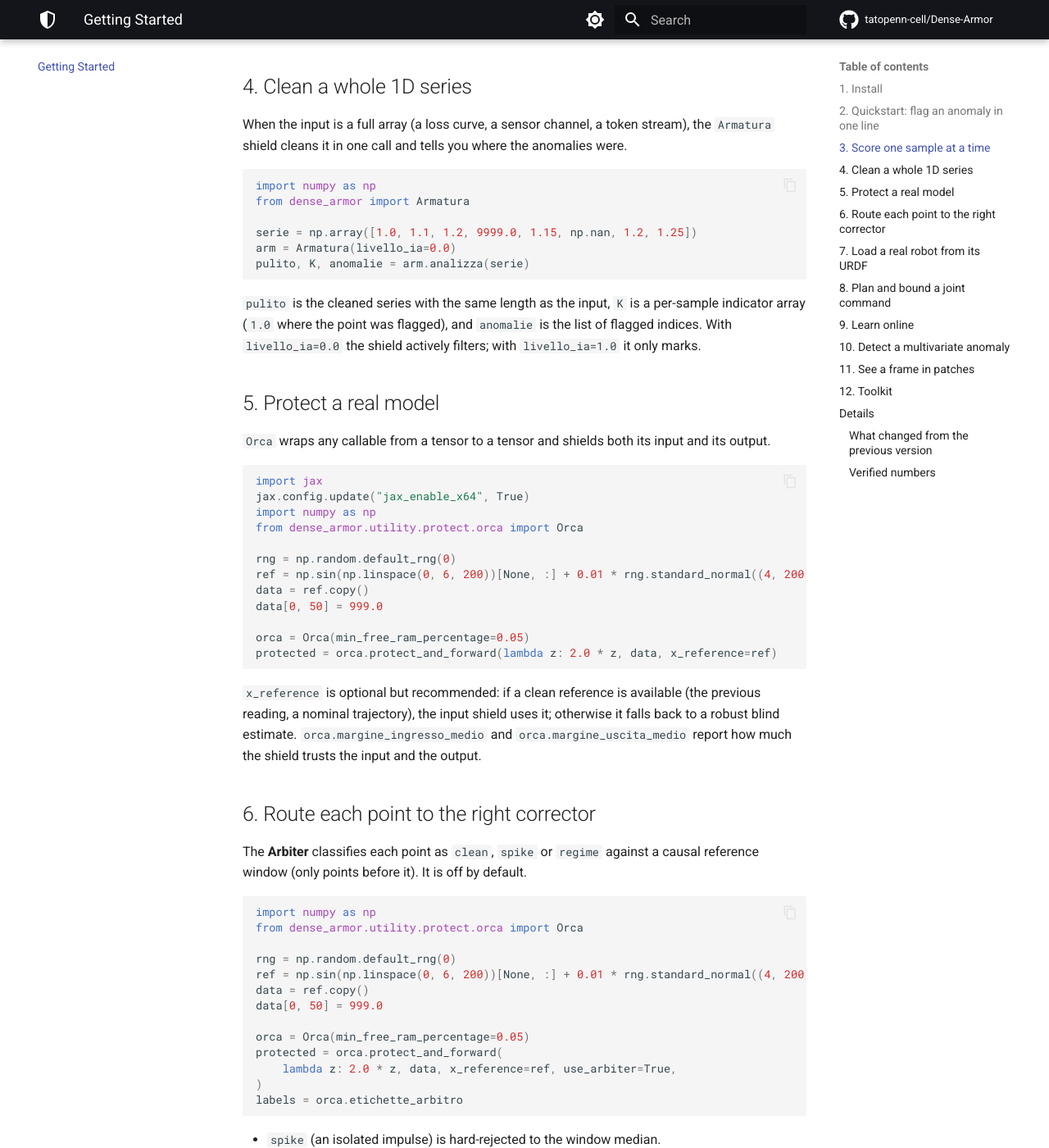
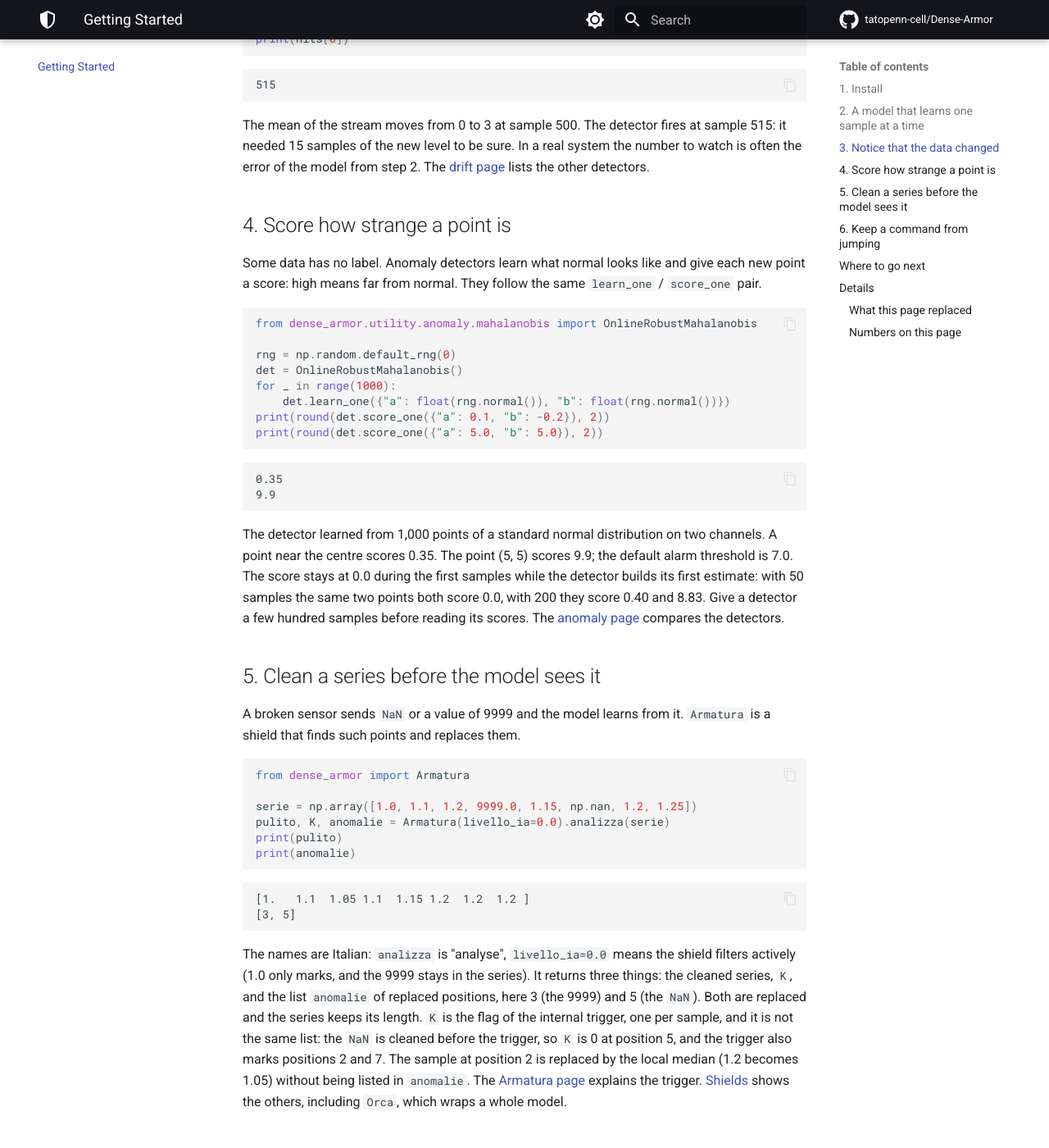
Before and after one commit to tatopenn-cell/Dense-Armor, an MkDocs documentation site: the page built from docs/getting-started.md, in a window 1280 px wide and 1400 px high, scrolled down 1469 px. Shown: the whole window at 82% size. Built offline with MkDocs 1.6.1 and Material for MkDocs 9.7.7, drawn with Linux system fonts in a browser that asks for light colours; comment, search, counter and statistics services are not loaded; some of the changed text lies outside the part shown.

Commit message:
Getting started: new page that follows one online-learning thread, outputs from real runs

````diff
--- a/docs/getting-started.md
+++ b/docs/getting-started.md
@@ -1,286 +1,140 @@
-# Getting Started
+# Getting started
 
-**In plain words:** Dense-Armor is a toolbox of programs that learn from a robot's numbers as they arrive, one reading at a time. It can spot strange readings and slow changes, protect a model from bad data and keep robot commands safe. This page is a guided tour, from one reading to a whole robot.
-
-Dense-Armor is a library of online estimators that learn one sample at a
-time from robot and AI data. It detects anomalies and drift, protects a
-model's inputs and outputs, and bounds the commands sent to a real robot.
-Everything runs on JAX, so the same code runs on CPU, GPU or TPU.
-
-This page is a guided tour, from the smallest unit (one sample) to a full
-robot loaded from its URDF file. Every example is runnable as-is.
+Dense-Armor learns from data that arrives one sample at a time. This page starts with one model learning from a stream and ends with a command that cannot jump. Each step uses what the step before it showed.
 
 ## 1. Install
 
 ```bash
 pip install dense-armor
-pip install "dense-armor[quantum]"
-pip install "dense-armor[audio,data]"
 ```
 
-`[quantum]` adds the Dense-Evolution NISQ simulator; `[audio,data]` adds
-WAV, HDF5 and NetCDF readers.
+Python 3.10 or newer. The computation runs on JAX, which is installed with it.
 
-Then, in Python, enable 64-bit floats before importing anything else:
+## 2. A model that learns one sample at a time
+
+A normal model is trained once on a table and then used. An online model reads one sample, answers, and only then learns from it. Three methods describe every estimator in the library: `predict_one(x)` answers, `learn_one(x, y)` learns, `score_one(x)` says how strange `x` is.
 
 ```python
-import jax
-jax.config.update("jax_enable_x64", True)
+from dense_armor.utility.datasets import DriftStream
+from dense_armor.utility.learn.online_classifiers import OnlineGaussianNB
+from dense_armor.utility.metrics import Accuracy
+
+ds = DriftStream(n_samples=2000, n_features=5, n_drifts=1, kind="sudden", seed=0)
+nb = OnlineGaussianNB()
+acc = Accuracy()
+for x, y in ds.stream():
+    p = nb.predict_one(x)
+    if p is not None:
+        acc.update(y, p)
+    nb.learn_one(x, y)
+print(acc)
 ```
 
-The JAX configuration must run before any other `dense_armor` import. The
-shields work in double precision, and JAX defaults to 32-bit floats.
-
-## 2. Quickstart: flag an anomaly in one line
-
-From the command line:
-
-```bash
-python -m dense_armor --json 1.2 1.3 9999 1.25 nan 1.3
+```
+Accuracy(n=1999, value=0.9989994997498749)
 ```
 
-The CLI reads a small JSON array and prints one line per anomaly found.
+`DriftStream` makes 2,000 samples with 5 features and one sudden change of the rule that links them to the label. The model predicts first and learns second, so the accuracy is measured on samples it has never seen. The first sample has no prediction (`None`), so 1,999 are counted. The model made 2 mistakes, both in the first four samples.
 
-## 3. Score one sample at a time
+## 3. Notice that the data changed
 
-The smallest useful tool: a detector that reads a scalar stream and flags
-whether the current sample looks like a deviation from the recent past.
-
-```python
-from dense_armor.utility.anomaly.streaming import StreamingDeviationDetector
-
-det = StreamingDeviationDetector()
-xs = [1.0] * 20 + [9999.0] + [1.0] * 10
-flags = [bool(det.update(x)) for x in xs]
-```
-
-`update(x)` returns `True` at the one sample that stands out and `False`
-everywhere else. The detector keeps a causal window of the recent past;
-no future value is used. The window defaults are wide enough that a single
-isolated spike does not shift the baseline.
-
-## 4. Clean a whole 1D series
-
-When the input is a full array (a loss curve, a sensor channel, a token
-stream), the `Armatura` shield cleans it in one call and tells you where
-the anomalies were.
+A model can fail quietly when the world changes. A drift detector watches one number and says when its average has moved. `PageHinkley` takes one value per sample and raises `drift_detected` when the mean shifts.
 
 ```python
 import numpy as np
+from dense_armor.utility.drift.page_hinkley import PageHinkley
+
+rng = np.random.default_rng(0)
+xs = np.concatenate([rng.normal(0, 1, 500), rng.normal(3, 1, 500)])
+ph = PageHinkley()
+hits = []
+for i, v in enumerate(xs):
+    ph.update(float(v))
+    if ph.drift_detected:
+        hits.append(i)
+print(hits[0])
+```
+
+```
+515
+```
+
+The mean of the stream moves from 0 to 3 at sample 500. The detector fires at sample 515: it needed 15 samples of the new level to be sure. In a real system the number to watch is often the error of the model from step 2. The [drift page](drift/index.md) lists the other detectors.
+
+## 4. Score how strange a point is
+
+Some data has no label. Anomaly detectors learn what normal looks like and give each new point a score: high means far from normal. They follow the same `learn_one` / `score_one` pair.
+
+```python
+from dense_armor.utility.anomaly.mahalanobis import OnlineRobustMahalanobis
+
+rng = np.random.default_rng(0)
+det = OnlineRobustMahalanobis()
+for _ in range(1000):
+    det.learn_one({"a": float(rng.normal()), "b": float(rng.normal())})
+print(round(det.score_one({"a": 0.1, "b": -0.2}), 2))
+print(round(det.score_one({"a": 5.0, "b": 5.0}), 2))
+```
+
+```
+0.35
+9.9
+```
+
+The detector learned from 1,000 points of a standard normal distribution on two channels. A point near the centre scores 0.35. The point (5, 5) scores 9.9; the default alarm threshold is 7.0. The score stays at 0.0 during the first samples while the detector builds its first estimate: with 50 samples the same two points both score 0.0, with 200 they score 0.40 and 8.83. Give a detector a few hundred samples before reading its scores. The [anomaly page](anomaly/index.md) compares the detectors.
+
+## 5. Clean a series before the model sees it
+
+A broken sensor sends `NaN` or a value of 9999 and the model learns from it. `Armatura` is a shield that finds such points and replaces them.
+
+```python
 from dense_armor import Armatura
 
 serie = np.array([1.0, 1.1, 1.2, 9999.0, 1.15, np.nan, 1.2, 1.25])
-arm = Armatura(livello_ia=0.0)
-pulito, K, anomalie = arm.analizza(serie)
+pulito, K, anomalie = Armatura(livello_ia=0.0).analizza(serie)
+print(pulito)
+print(anomalie)
 ```
 
-`pulito` is the cleaned series with the same length as the input,
-`K` is a per-sample indicator array (`1.0` where the point was flagged),
-and `anomalie` is the list of flagged indices. With `livello_ia=0.0` the
-shield actively filters; with `livello_ia=1.0` it only marks.
+```
+[1.   1.1  1.05 1.1  1.15 1.2  1.2  1.2 ]
+[3, 5]
+```
 
-## 5. Protect a real model
+The names are Italian: `analizza` is "analyse", `livello_ia=0.0` means the shield filters actively (1.0 only marks, and the 9999 stays in the series). It returns three things: the cleaned series, `K`, and the list `anomalie` of replaced positions, here 3 (the 9999) and 5 (the `NaN`). Both are replaced and the series keeps its length. `K` is the flag of the internal trigger, one per sample, and it is not the same list: the `NaN` is cleaned before the trigger, so `K` is 0 at position 5, and the trigger also marks positions 2 and 7. The sample at position 2 is replaced by the local median (1.2 becomes 1.05) without being listed in `anomalie`. The [Armatura page](shields/armatura.md) explains the trigger. [Shields](shields/index.md) shows the others, including `Orca`, which wraps a whole model.
 
-`Orca` wraps any callable from a tensor to a tensor and shields both its
-input and its output.
+## 6. Keep a command from jumping
+
+A controller that receives a spike can send it to a motor. `rate_limited_follower` follows a command but never changes faster than the limits you give.
 
 ```python
-import jax
-jax.config.update("jax_enable_x64", True)
-import numpy as np
-from dense_armor.utility.protect.orca import Orca
+from dense_armor.utility.control.rate_limiter import rate_limited_follower
 
-rng = np.random.default_rng(0)
-ref = np.sin(np.linspace(0, 6, 200))[None, :] + 0.01 * rng.standard_normal((4, 200))
-data = ref.copy()
-data[0, 50] = 999.0
-
-orca = Orca(min_free_ram_percentage=0.05)
-protected = orca.protect_and_forward(lambda z: 2.0 * z, data, x_reference=ref)
+raw = np.sin(np.linspace(0, 6, 200))
+raw[50] = 1e6
+safe = rate_limited_follower(raw, max_vel=2.0, max_accel=1.0, dt=0.01)
+print(raw.max(), round(np.abs(safe).max(), 2))
 ```
 
-`x_reference` is optional but recommended: if a clean reference is
-available (the previous reading, a nominal trajectory), the input shield
-uses it; otherwise it falls back to a robust blind estimate.
-`orca.margine_ingresso_medio` and `orca.margine_uscita_medio` report how
-much the shield trusts the input and the output.
-
-## 6. Route each point to the right corrector
-
-The **Arbiter** classifies each point as `clean`, `spike` or `regime`
-against a causal reference window (only points before it). It is off by
-default.
-
-```python
-import numpy as np
-from dense_armor.utility.protect.orca import Orca
-
-rng = np.random.default_rng(0)
-ref = np.sin(np.linspace(0, 6, 200))[None, :] + 0.01 * rng.standard_normal((4, 200))
-data = ref.copy()
-data[0, 50] = 999.0
-
-orca = Orca(min_free_ram_percentage=0.05)
-protected = orca.protect_and_forward(
-    lambda z: 2.0 * z, data, x_reference=ref, use_arbiter=True,
-)
-labels = orca.etichette_arbitro
+```
+1000000.0 0.81
 ```
 
-- `spike` (an isolated impulse) is hard-rejected to the window median.
-- `regime` (a sustained level change) is passed through raw, fully trusted.
-- `clean` is whatever the standard four-phase shield produced.
+The command is a slow sine with one spike of 1,000,000 at sample 50. The applied command never goes above 0.81 and never changes faster than 0.9 per second, under the limit of 2.0. It uses only the previous applied value and the current target, so it works the same way on a live stream. The [control pages](control/index.md) add trajectories and a barrier filter for obstacles.
 
-## 7. Load a real robot from its URDF
+## Where to go next
 
-The dynamics module reads the robot's own URDF file. For the Panda arm of
-`test/fixtures/urdf/panda.urdf`, the model has nine degrees of freedom
-(seven revolute joints plus two prismatic finger joints).
-
-```python
-import numpy as np
-from dense_armor.dynamics.urdf_dynamics import RigidBodyModel
-
-m = RigidBodyModel("test/fixtures/urdf/panda.urdf")
-q = np.zeros(m.n)
-qd = np.zeros(m.n)
-M = m.mass_matrix(q)
-g = m.gravity_forces(q)
-fk = m.forward_kinematics(q)
-```
-
-`m.mass_matrix(q)` returns the joint-space inertia as a `(9, 9)` matrix.
-`m.gravity_forces(q)` returns the torque needed to hold the arm still as a
-`(9,)` vector. `m.forward_kinematics(q)` returns a dictionary with the
-position, orientation and axis of every link, keyed by link name.
-
-## 8. Plan and bound a joint command
-
-Two standalone control utilities: a closed-form trajectory and a
-rate-limited follower.
-
-```python
-import numpy as np
-from dense_armor.utility.control.trajectory import quintic_trajectory
-
-q0 = np.zeros(7)
-qf = np.ones(7)
-t, q, v, a = quintic_trajectory(q0, qf, T=2.0, n_samples=200)
-```
-
-`quintic_trajectory` returns position, velocity and acceleration at each
-of the `n_samples` time steps, starting and ending at rest by default.
-
-```python
-import numpy as np
-from dense_armor.utility.control.rate_limiter import rate_limited_follower
-
-q_raw = np.linspace(0.0, 0.1, 20)
-cmd = rate_limited_follower(q_raw, max_vel=1.0, max_accel=2.0, dt=0.01)
-```
-
-`rate_limited_follower` tracks a raw incoming command stream and returns
-the applied command, whose velocity and acceleration never exceed the
-limits. It uses only the previous applied state and the current target;
-future values are never used.
-
-## 9. Learn online
-
-A classifier that learns one sample at a time and answers immediately.
-
-```python
-from dense_armor.utility.learn.online_classifiers import OnlineGaussianNB
-
-clf = OnlineGaussianNB()
-for _ in range(20):
-    clf.learn_one({"x": 0.0}, "a")
-    clf.learn_one({"x": 1.0}, "b")
-
-pred = clf.predict_one({"x": 0.1})
-proba = clf.predict_proba_one({"x": 0.1})
-```
-
-With well-separated classes, `pred` is `"a"` and `proba` is
-`{"a": 1.0, "b": 0.0}`.
-
-## 10. Detect a multivariate anomaly
-
-When a fault touches several channels at once, use a multivariate
-detector. All five share the same `learn_one` / `score_one` interface.
-
-```python
-import numpy as np
-from dense_armor.utility.anomaly.mahalanobis import OnlineRobustMahalanobis
-
-det = OnlineRobustMahalanobis()
-rng = np.random.default_rng(0)
-for _ in range(50):
-    det.learn_one({"a": float(rng.normal()), "b": float(rng.normal())})
-
-sc = det.score_one({"a": 5.0, "b": 5.0})
-```
-
-`sc` is high for a point far from the learned distribution. `5.0` on both
-channels against a standard-normal training set gives a score around
-`9.2`. The default flagging threshold is `7.0`.
-
-## 11. See a frame in patches
-
-For vision streams, cut a frame into patches and describe each one.
-
-```python
-import numpy as np
-from dense_armor.utility.vision.patches import PatchFeatures
-
-pf = PatchFeatures(patch=8, stride=8)
-img = np.random.default_rng(0).random((32, 32))
-out = pf.transform_one(img)
-```
-
-For a `32x32` frame with `patch=8` and `stride=8`, `out["descriptors"]`
-has shape `(16, 11)`: 16 patches, 11 features each. `out["positions"]`
-has shape `(16, 2)`: the row and column of each patch.
-
-## 12. Toolkit
-
-A second, independent part of the package. Two examples out of 14 modules.
-
-```python
-from dense_armor.core import DynamicAICodegen
-
-codegen = DynamicAICodegen()
-ops = codegen.compile_pipeline(["relu", "l2_normalize"])
-out = codegen.run_dynamic_pipeline([-2.0, 3.0, -1.0, 4.0], ops)
-```
-
-`out` is `[0., 0.6, 0., 0.8]`: relu clips negatives, then L2-normalize.
-
-```python
-from dense_armor.core import UniversalMemoryGuard
-
-guard = UniversalMemoryGuard(min_free_ram_percentage=0.10)
-guard.check_memory_safety()
-```
-
-Raises `MemoryPressureError` if free RAM drops below 10 %.
-
-See [Toolkit](toolkit/toolkit.md) for the full list.
+- [Finance pipelines](finance/index.md): nine complete examples on markets, fraud, intrusion and credit scoring, each opening with the question it answers.
+- [Online trees and forests](tree/index.md) and [forests](forest/index.md): models that grow as the data arrives.
+- [Linear models](linear/glm.md) and [calibration](learn/calibration.md): the simplest learners and honest probabilities.
+- [API reference](api/index.md): every class.
 
 ## Details
 
-### What changed from the previous version
+### What this page replaced
 
-The earlier version of this page was written before the robot, learning
-and vision modules existed. This rewrite adds them, moves the examples
-from the old `panda_joint1..7` naming to the current URDF-driven
-`RigidBodyModel`, and replaces two functions that no longer exist
-(`RateLimiter`, `Trajectory`) with their current forms
-(`rate_limited_follower`, `quintic_trajectory`).
+The first version was written before the learning, robot and vision modules existed. A second version added them as a list of tools. This one follows one thread, from learning to protection, and drops the examples that needed files from the repository (`panda.urdf`, vision patches, the toolkit). Those have their own pages: [dynamics](dynamics/index.md), [vision](vision/index.md), [toolkit](toolkit/toolkit.md).
 
-### Verified numbers
+### Numbers on this page
 
-All outputs printed in this page were produced by the installed package
-at the time of writing: `m.mass_matrix` is `(9, 9)`, `m.gravity_forces`
-is `(9,)`, `OnlineRobustMahalanobis.score_one` on a 5-sigma outlier is
-about `9.2` against a default threshold of `7.0`, `PatchFeatures` on a
-`32x32` frame with `patch=8, stride=8` yields `(16, 11)` descriptors.
+Every printed result was produced by running the code above with `numpy.random.default_rng(0)` or `DriftStream(seed=0)`. The earlier page stated that `OnlineRobustMahalanobis` gives a score of about 9.2 after 50 training points; the detector scores 0.0 at that size (step 4).
````
